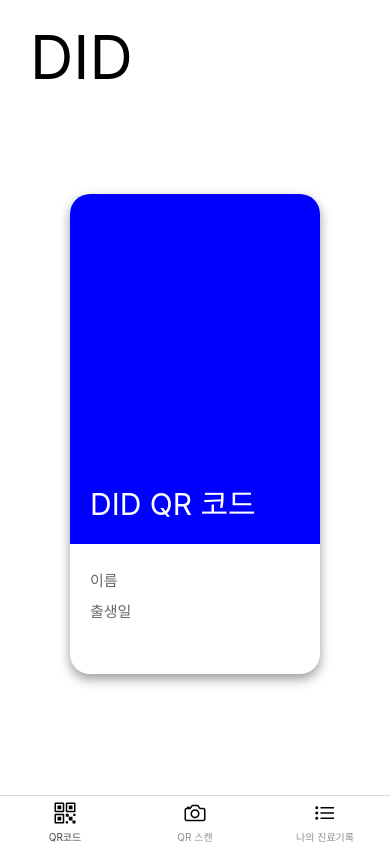
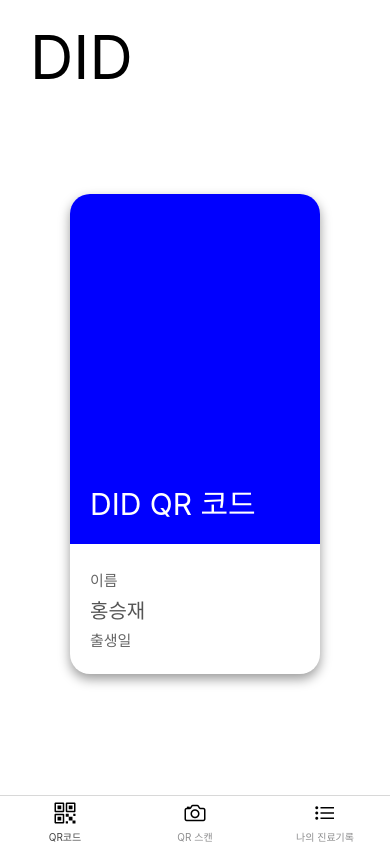
Before and after one commit to sjhong98/DID_app, a React Native app: screen /MainScreen in a window 390 px wide. Built offline with nearby package versions, Linux system fonts and the light colour scheme; no server answers.

Commit message:
debug: 환자 이름 적용

```diff
--- a/views/lobby/lobby.tsx
+++ b/views/lobby/lobby.tsx
@@ -102,7 +102,7 @@ export default function Lobby(): JSX.Element {
 
                             <View style={styles.cardTextContainer}>
                                 <Text style={styles.cardText1}>이름</Text>
-                                <Text style={styles.cardText2}>{name}</Text>
+                                <Text style={styles.cardText2}>홍승재</Text>
                                 <Text style={styles.cardText1}>출생일</Text>
                                 <Text style={styles.cardText2}>{bir}</Text>
                             </View>
--- a/views/login/login.tsx
+++ b/views/login/login.tsx
@@ -56,9 +56,9 @@ export default function Login(): JSX.Element {
                     // AsyncStorage.setItem("login", "true");
                     // AsyncStorage.setItem("name", res.data.dbData.name);
                     // AsyncStorage.setItem("birthday", res.data.dbData.birthday);
-                    AsyncStorage.setItem("email", "test@test.com");
-                    AsyncStorage.setItem("login", "true");
-                    AsyncStorage.setItem("name", "test");
+                    AsyncStorage.setItem("email", "sjhong98@icloud.com");
+                    AsyncStorage.setItem("login", "홍승재");
+                    AsyncStorage.setItem("name", "홍승재");
                     AsyncStorage.setItem("birthday", "980901");
                     AsyncStorage.setItem("did", res.data.dbData.did);
                     navigation.navigate('MainScreen', { screen: 'Lobby' });
```
